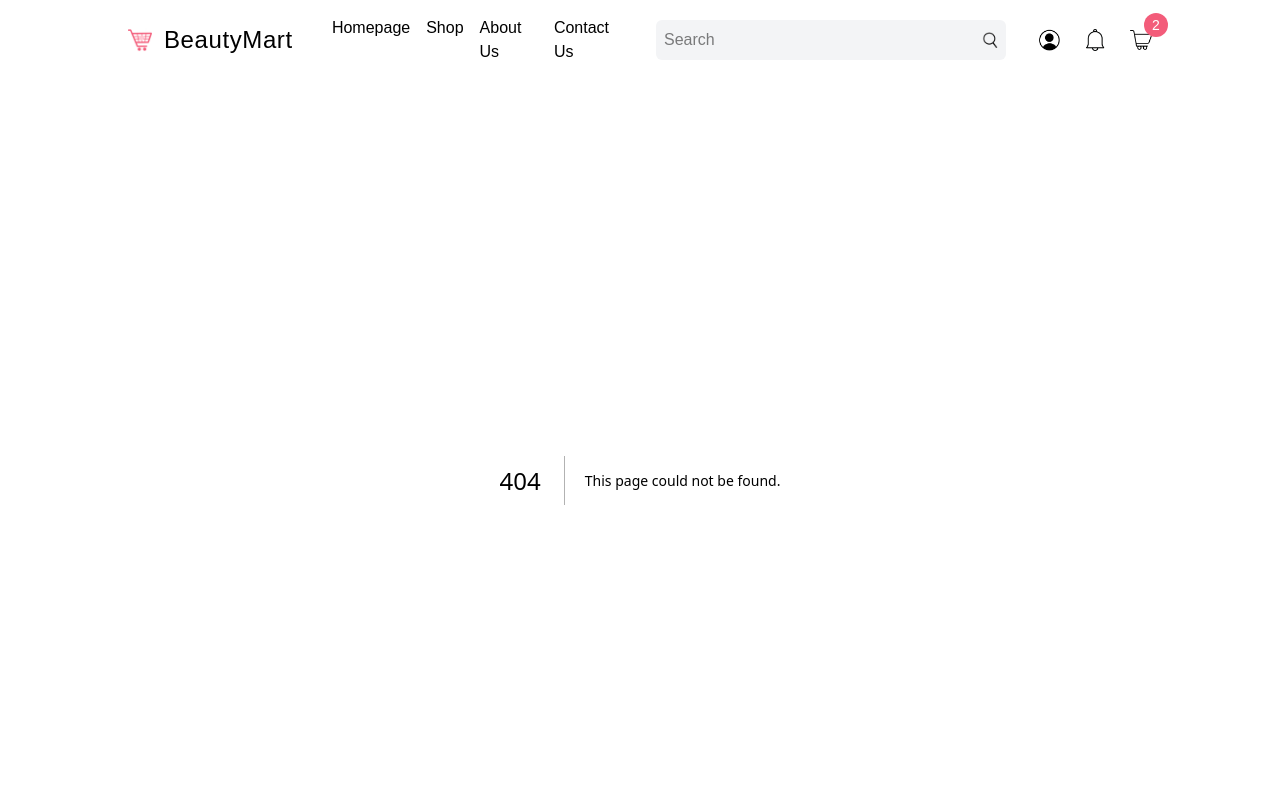
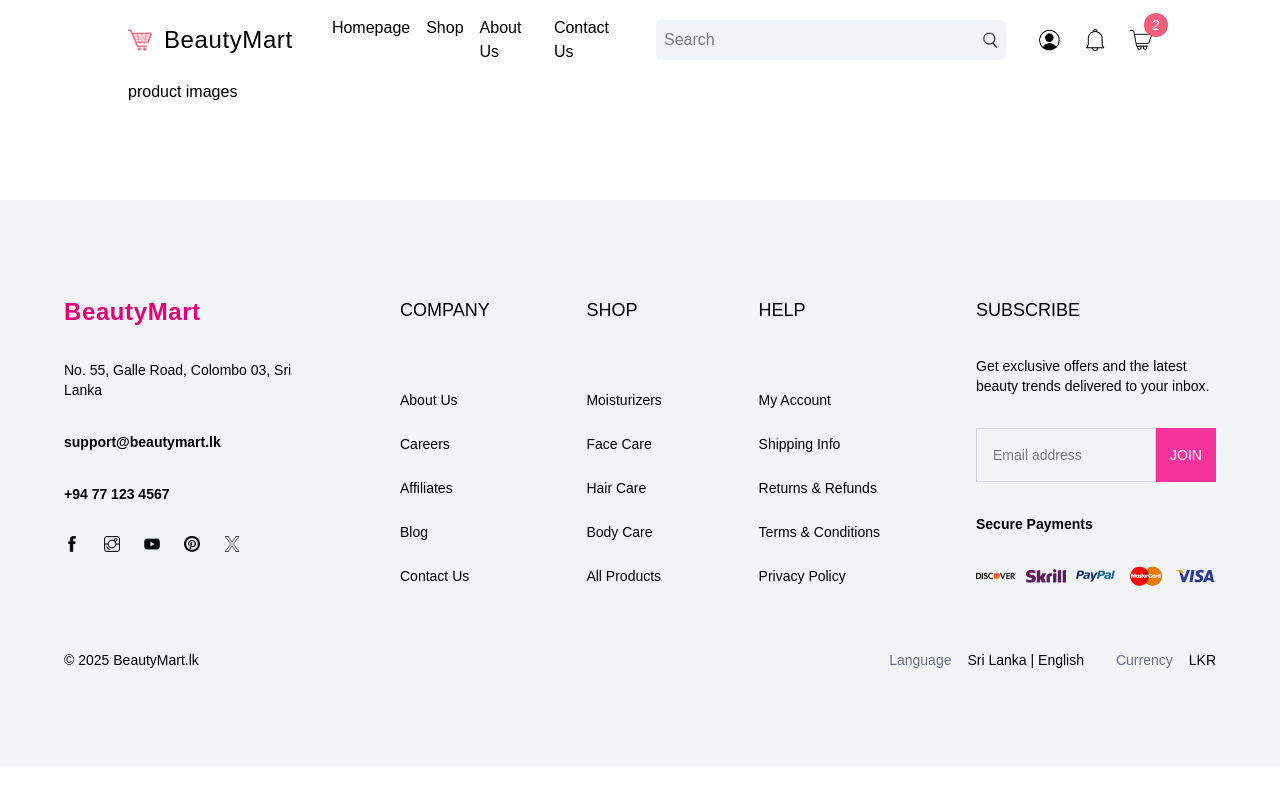
Before and after one commit to nim3xh/beautymart, a Next.js app in the folder beautymart-frontend/: page /about in a window 1280 px wide. Before the commit this address had no page. Shown: the top 800 px of the page. Built offline with nearby package versions, Linux system fonts and the light colour scheme.

Commit message:
Add SinglePage component and integrate ProductImages for displaying product images

```diff
--- /dev/null
+++ b/beautymart-frontend/src/app/[slug]/page.tsx
@@ -0,0 +1,18 @@
+import ProductImages from '@/app/components/ProductImages';
+
+const SinglePage = () => {
+  return (
+    <div className="px-4 md:px-8 lg:px-16 xl:px-32 2xl:px-64 relative flex flex-col lg:flex-row  gap-16">
+      {/* IMG */}
+      <div className="">
+        <ProductImages/>
+      </div>
+      {/* TEXTS */}
+      <div className=''>
+
+      </div>
+    </div>
+  );
+};
+
+export default SinglePage;
--- /dev/null
+++ b/beautymart-frontend/src/app/components/ProductImages.tsx
@@ -0,0 +1,9 @@
+const ProductImages = () =>{
+    return(
+        <div className="">
+            product images
+        </div>
+    )
+}
+
+export default ProductImages;
```
